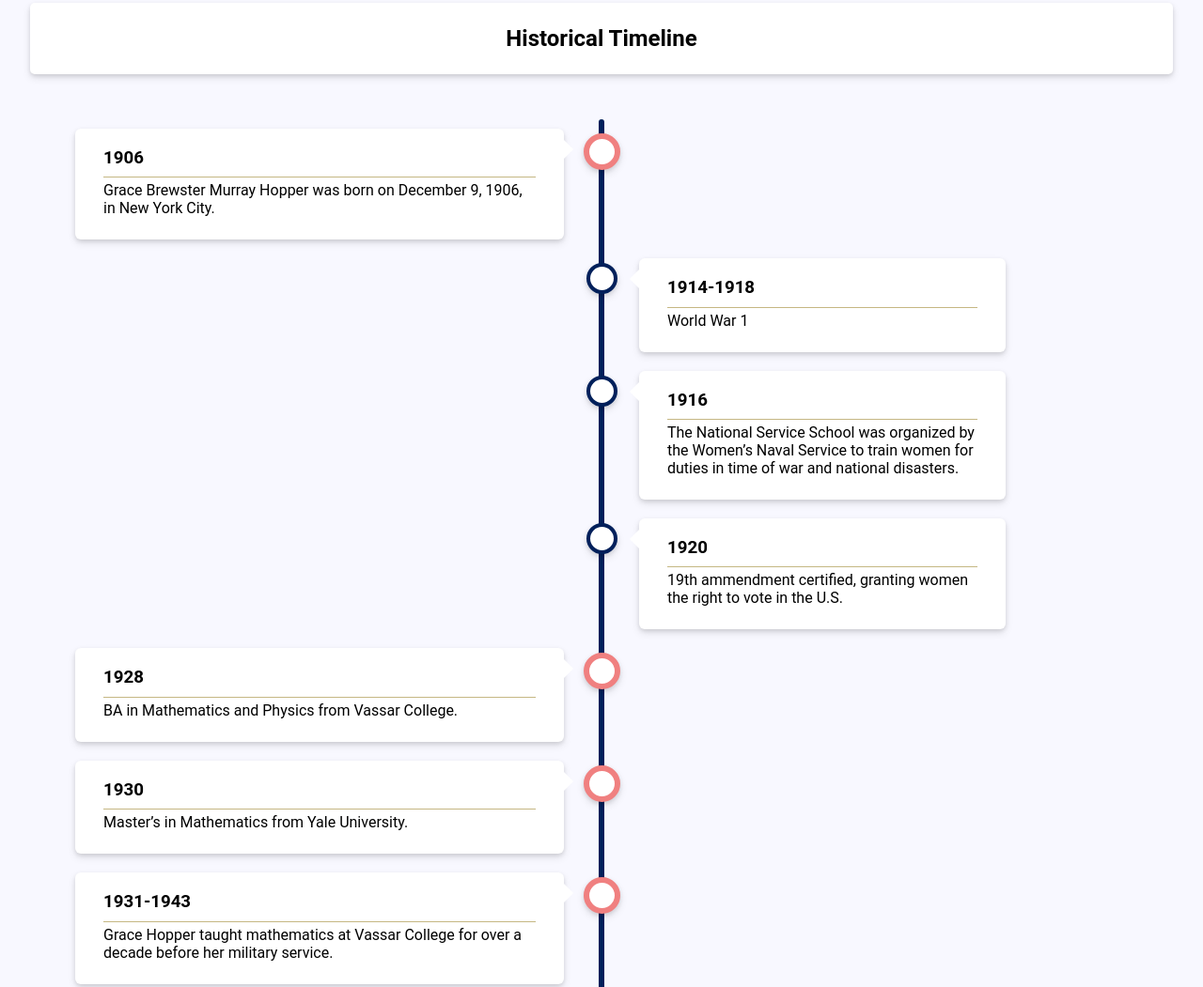
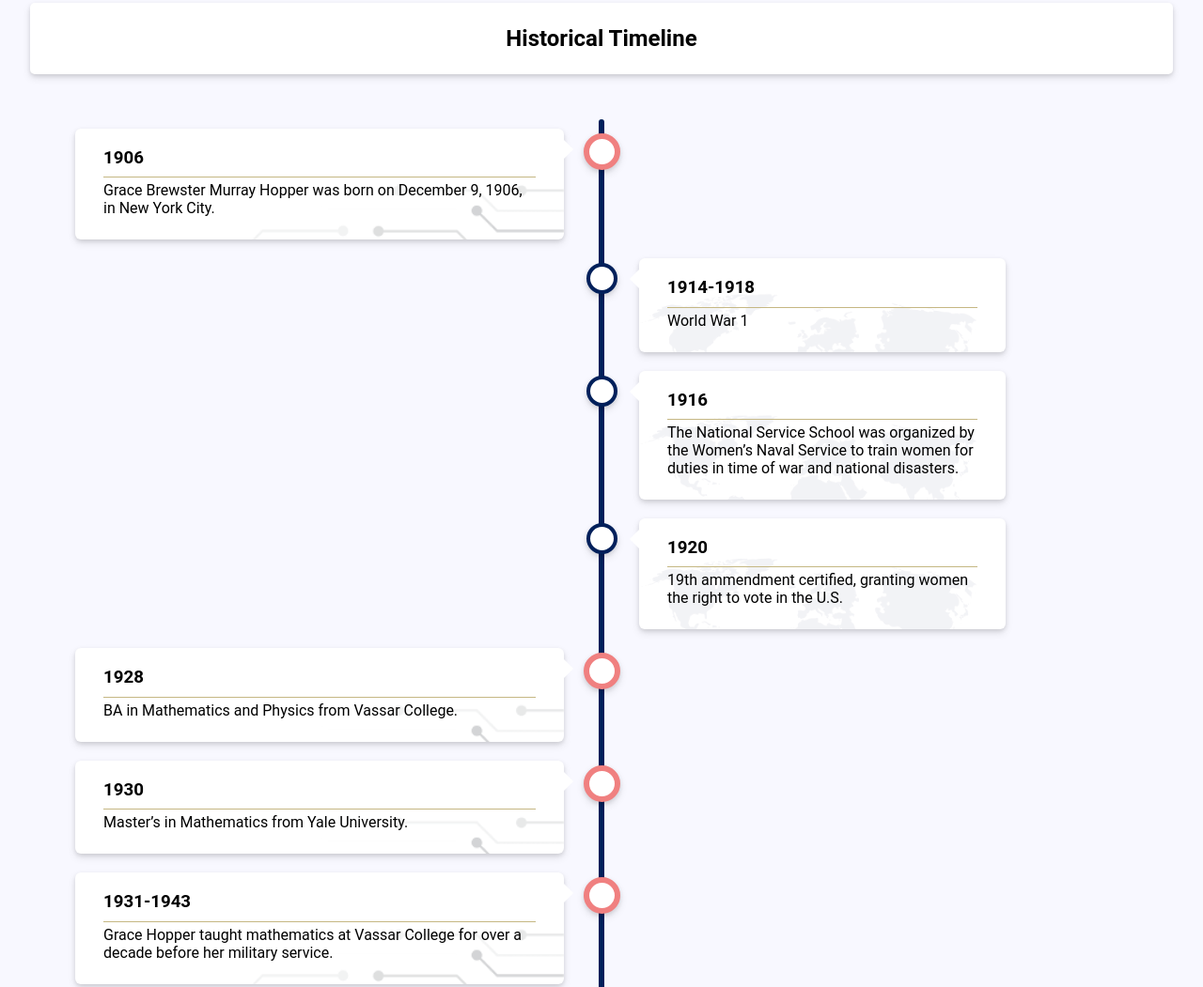
Before and after one commit to Rhedonderon/VetsWhoCodePrework, a plain HTML site: page docs/Grace Hopper Tribute/index.html in a window 1280 px wide. Shown: the part 1329-2380 px from the top of the page at 94% size. Drawn offline with Linux system fonts and the light colour scheme; the site is published under a folder, as on GitHub Pages, so addresses that start at the root find nothing.

Commit message:
Update style.css

```diff
--- a/docs/Grace Hopper Tribute/style.css
+++ b/docs/Grace Hopper Tribute/style.css
@@ -390,12 +390,12 @@ blockqoute {
 }
 
 #timeline .left .content{
-  background-image: url('/circit.png');
+  background-image: url('circit.png');
   background-size: cover;
 }
 
 #timeline .right .content {
-  background-image: url('/map.png');
+  background-image: url('map.png');
   background-size: cover;
   background-position: bottom 75% center;
   width: 75%;
```
